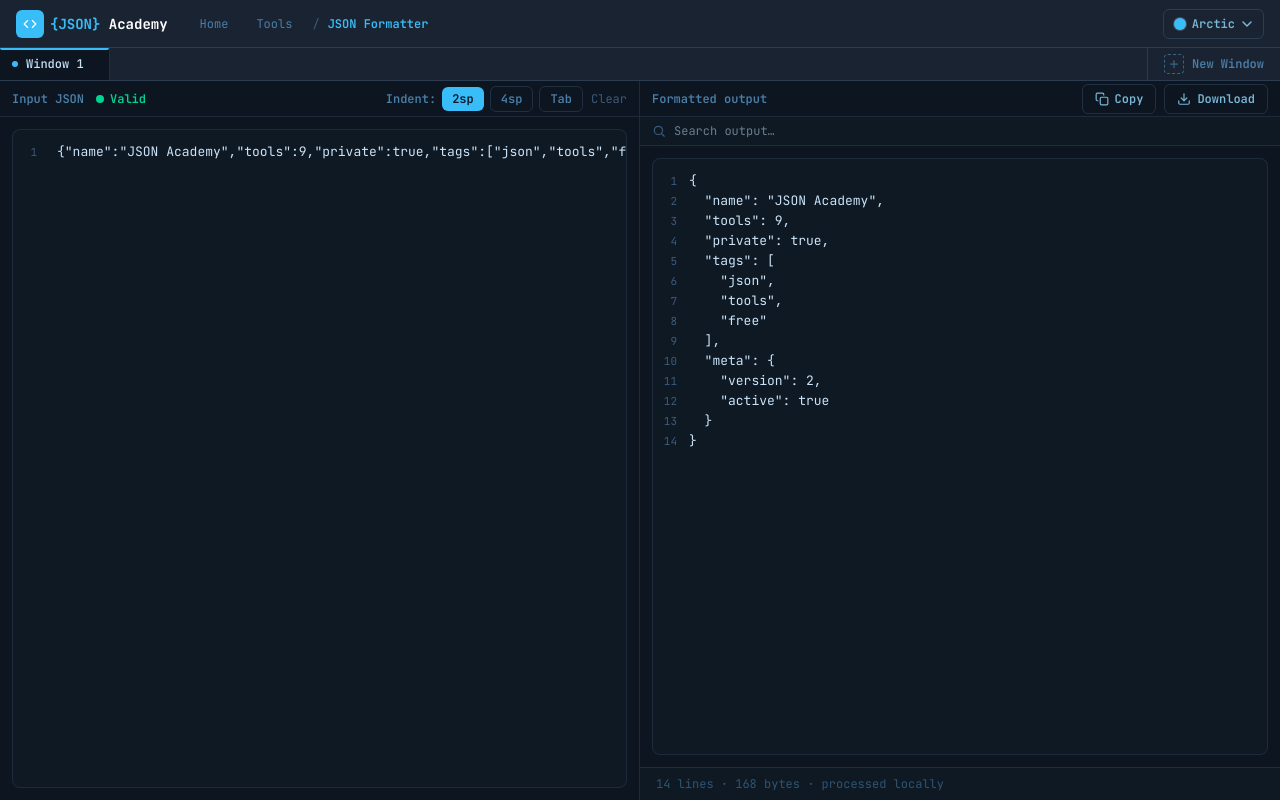
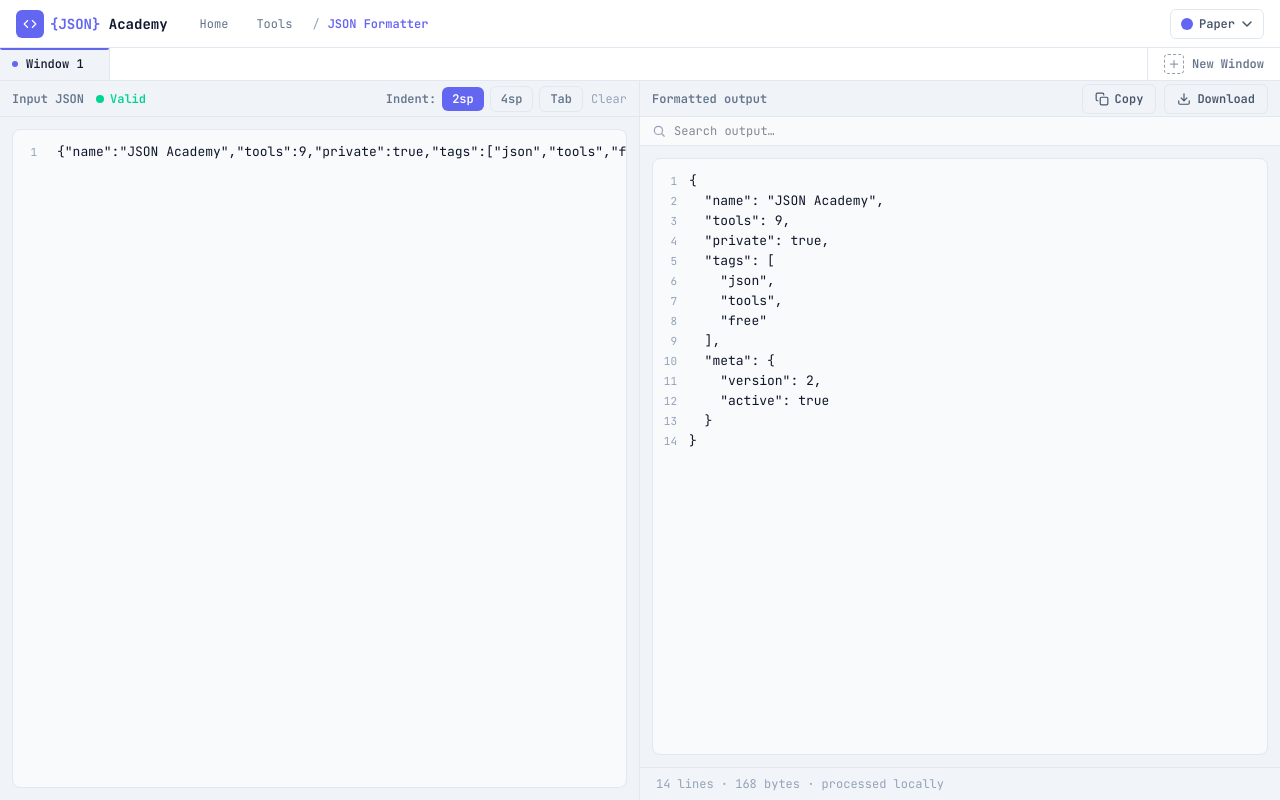
Before and after one commit to prakhush1/3.0, a Next.js app in the folder json-academy/json-academy/: page /tools/json-formatter in a window 1280 px wide. Built offline with nearby package versions, Linux system fonts and the light colour scheme.

Commit message:
updated themes

```diff
--- a/json-academy/json-academy/components/tools/FormatterWidget.js
+++ b/json-academy/json-academy/components/tools/FormatterWidget.js
@@ -631,19 +631,19 @@
         style={{ backgroundColor: et.shell, borderBottom: `1px solid ${et.shellBorder}` }}>
         <div className="flex items-center gap-5">
           <Link href="/" className="flex items-center gap-1.5">
-            <span className="flex h-7 w-7 items-center justify-center rounded-md text-white" style={{ backgroundColor: et.accent }}>
+            <span className="flex h-7 w-7 items-center justify-center rounded-md" style={{ backgroundColor: et.accent, color: et.accentFg }}>
               <Icon name="code" className="w-3.5 h-3.5" />
             </span>
-            <span className="hidden text-sm font-bold text-white sm:block">
+            <span className="hidden text-sm font-bold sm:block" style={{ color: et.editorFg }}>
               <span style={{ color: et.accent }}>&#123;JSON&#125;</span> Academy
             </span>
           </Link>
           <nav className="flex items-center gap-1">
             <Link href="/" className="rounded-md px-3 py-1.5 text-xs transition" style={{ color: et.labelFg }}
-              onMouseEnter={e => { e.currentTarget.style.backgroundColor = et.btnHover; e.currentTarget.style.color = "#fff"; }}
+              onMouseEnter={e => { e.currentTarget.style.backgroundColor = et.btnHover; e.currentTarget.style.color = et.editorFg; }}
               onMouseLeave={e => { e.currentTarget.style.backgroundColor = "transparent"; e.currentTarget.style.color = et.labelFg; }}>Home</Link>
             <Link href="/tools" className="rounded-md px-3 py-1.5 text-xs transition" style={{ color: et.labelFg }}
-              onMouseEnter={e => { e.currentTarget.style.backgroundColor = et.btnHover; e.currentTarget.style.color = "#fff"; }}
+              onMouseEnter={e => { e.currentTarget.style.backgroundColor = et.btnHover; e.currentTarget.style.color = et.editorFg; }}
               onMouseLeave={e => { e.currentTarget.style.backgroundColor = "transparent"; e.currentTarget.style.color = et.labelFg; }}>Tools</Link>
             <span className="ml-1 text-xs" style={{ color: et.gutterFg }}>/</span>
             <span className="ml-1 text-xs font-semibold" style={{ color: et.accent }}>JSON Formatter</span>
```
Also changed, not shown: json-academy/json-academy/lib/themes.js.
